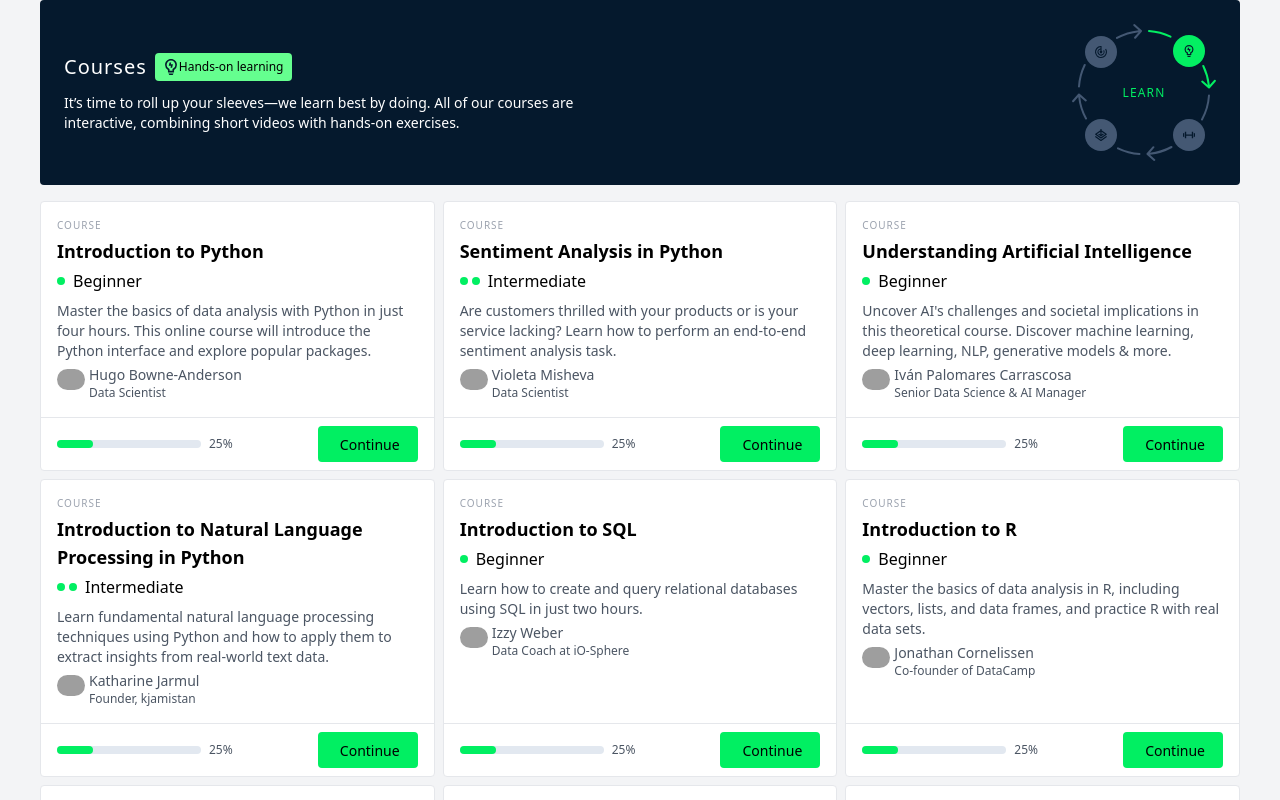
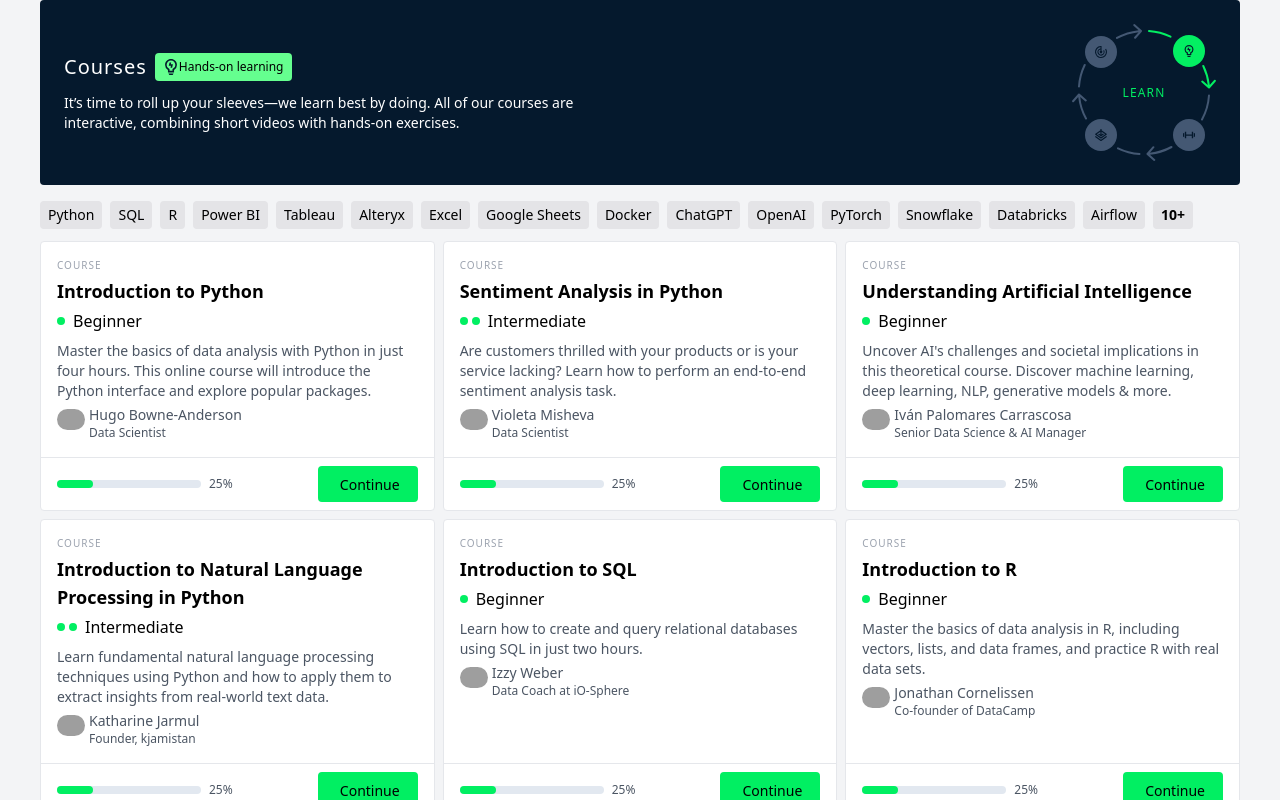
Before and after one commit to educartoons/datacamp-dashboard, a React (Vite) app: page / in a window 1280 px wide. Shown: the top 800 px of the page. Built offline with nearby package versions, Linux system fonts and the light colour scheme; no server answers; grey boxes are pictures that could not be loaded.

Commit message:
add filters

```diff
--- /dev/null
+++ b/src/components/CoursesFilter/CoursesFilter.tsx
@@ -0,0 +1,61 @@
+import { useRef, useEffect, useState, useMemo } from "react";
+import filters from "./filters.json";
+
+const PIXEL_PER_LETTER = 7;
+const PADDING_BUTTON = 16;
+const GAP = 15;
+
+function CoursesFilter() {
+  const [itemsDisplayed, setItemsDisplayed] = useState(0);
+  const divRef = useRef<HTMLDivElement>(null);
+  const group = useMemo(() => {
+    return filters.filterGroups.find((group) => group.key === "technologies");
+  }, []);
+
+  const tags = group!.options;
+
+  const computeNumberOfItemsToDisplay = (divWidth: number) => {
+    let items = 0;
+    let widthUsed = 0;
+    for (const tag of tags) {
+      const itemWidth =
+        tag.label.length * PIXEL_PER_LETTER + PADDING_BUTTON + GAP;
+      if (widthUsed + itemWidth > divWidth) {
+        break;
+      }
+      items = items + 1;
+      widthUsed = widthUsed + itemWidth;
+    }
+    setItemsDisplayed(items);
+  };
+
+  useEffect(() => {
+    const handleResize = () => {
+      if (divRef.current) {
+        computeNumberOfItemsToDisplay(divRef.current.offsetWidth);
+      }
+    };
+
+    window.addEventListener("resize", handleResize);
+
+    handleResize();
+  }, []);
+
+  return (
+    <div ref={divRef} className="flex gap-2 mb-3">
+      {tags?.slice(0, itemsDisplayed).map((tag) => (
+        <button
+          key={tag.value}
+          className="bg-zinc-200 font-normal text-sm rounded whitespace-nowrap px-2 py-1"
+        >
+          {tag.label}
+        </button>
+      ))}
+      <button className="bg-zinc-200 font-semibold text-sm rounded whitespace-nowrap px-2 py-1">
+        {tags?.length - itemsDisplayed}+
+      </button>
+    </div>
+  );
+}
+
+export { CoursesFilter };
--- /dev/null
+++ b/src/components/CoursesFilter/filters.json
@@ -0,0 +1,230 @@
+{
+  "filterGroups": [
+    {
+      "key": "technologies",
+      "label": "Filter.common.technology",
+      "options": [
+        {
+          "label": "Python",
+          "value": "2"
+        },
+        {
+          "label": "SQL",
+          "value": "3"
+        },
+        {
+          "label": "R",
+          "value": "1"
+        },
+        {
+          "label": "Power BI",
+          "value": "11"
+        },
+        {
+          "label": "Tableau",
+          "value": "9"
+        },
+        {
+          "label": "Alteryx",
+          "value": "34"
+        },
+        {
+          "label": "Excel",
+          "value": "10"
+        },
+        {
+          "label": "Google Sheets",
+          "value": "6"
+        },
+        {
+          "label": "Docker",
+          "value": "13"
+        },
+        {
+          "label": "ChatGPT",
+          "value": "26"
+        },
+        {
+          "label": "OpenAI",
+          "value": "25"
+        },
+        {
+          "label": "PyTorch",
+          "value": "27"
+        },
+        {
+          "label": "Snowflake",
+          "value": "17"
+        },
+        {
+          "label": "Databricks",
+          "value": "22"
+        },
+        {
+          "label": "Airflow",
+          "value": "20"
+        },
+        {
+          "label": "Spark",
+          "value": "28"
+        },
+        {
+          "label": "dbt",
+          "value": "23"
+        },
+        {
+          "label": "Azure",
+          "value": "29"
+        },
+        {
+          "label": "AWS",
+          "value": "21"
+        },
+        {
+          "label": "Shell",
+          "value": "5"
+        },
+        {
+          "label": "Julia",
+          "value": "12"
+        },
+        {
+          "label": "Scala",
+          "value": "8"
+        },
+        {
+          "label": "MLflow",
+          "value": "24"
+        },
+        {
+          "label": "Theory",
+          "value": "7"
+        },
+        {
+          "label": "Git",
+          "value": "4"
+        }
+      ],
+      "primary": true,
+      "singleSelect": true,
+      "type": "select"
+    },
+    {
+      "key": "topics",
+      "label": "Filter.common.topic",
+      "options": [
+        {
+          "label": "Applied Finance",
+          "value": "9"
+        },
+        {
+          "label": "Artificial Intelligence",
+          "value": "16"
+        },
+        {
+          "label": "Cloud",
+          "value": "22"
+        },
+        {
+          "label": "Data Engineering",
+          "value": "14"
+        },
+        {
+          "label": "Data Literacy",
+          "value": "17"
+        },
+        {
+          "label": "Data Management",
+          "value": "13"
+        },
+        {
+          "label": "Data Manipulation",
+          "value": "3"
+        },
+        {
+          "label": "Data Preparation",
+          "value": "18"
+        },
+        {
+          "label": "Data Visualization",
+          "value": "4"
+        },
+        {
+          "label": "Data Warehouse",
+          "value": "20"
+        },
+        {
+          "label": "Exploratory Data Analysis",
+          "value": "19"
+        },
+        {
+          "label": "Leadership",
+          "value": "21"
+        },
+        {
+          "label": "Machine Learning",
+          "value": "6"
+        },
+        {
+          "label": "Probability & Statistics",
+          "value": "7"
+        },
+        {
+          "label": "Programming",
+          "value": "10"
+        },
+        {
+          "label": "Reporting",
+          "value": "5"
+        },
+        {
+          "label": "Other",
+          "value": "11"
+        }
+      ],
+      "primary": true,
+      "type": "select"
+    },
+    {
+      "key": "status",
+      "label": "Filter.common.status",
+      "options": [
+        {
+          "label": "Not Started",
+          "value": "not-started"
+        },
+        {
+          "label": "In Progress",
+          "value": "in-progress"
+        },
+        {
+          "label": "Completed",
+          "value": "completed"
+        }
+      ],
+      "type": "select"
+    },
+    {
+      "key": "sort",
+      "options": [
+        {
+          "label": "most-relevant",
+          "value": "most-relevant"
+        },
+        {
+          "label": "newest",
+          "value": "newest"
+        }
+      ],
+      "type": "sort"
+    },
+    {
+      "defaultValue": false,
+      "headless": true,
+      "key": "prerequisites",
+      "label": "Filter.common.prerequisitesMet",
+      "tooltip": "Filter.common.prerequisitesMetTooltip",
+      "type": "boolean"
+    }
+  ]
+}
--- a/src/modules/Courses.tsx
+++ b/src/modules/Courses.tsx
@@ -1,3 +1,4 @@
+import { CoursesFilter } from "../components/CoursesFilter/CoursesFilter";
 import { CoursesGrid } from "../components/CoursesGrid/CoursesGrid";
 import { CoursesHeader } from "../components/CoursesHeader/CoursesHeader";
 
@@ -5,6 +6,7 @@ function Courses() {
   return (
     <>
       <CoursesHeader />
+      <CoursesFilter />
       <CoursesGrid />
     </>
   );
```
